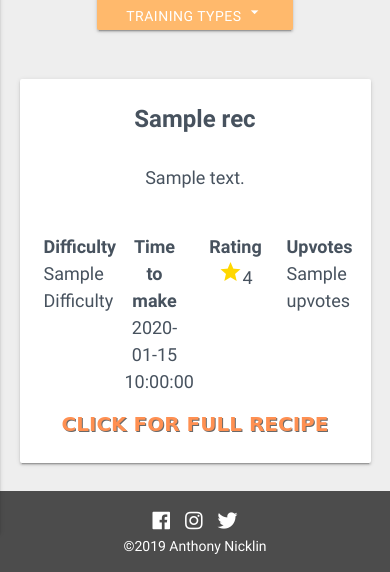
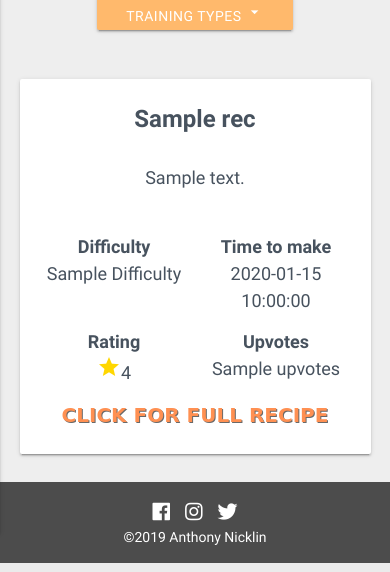
Before and after one commit to AnthonyNicklin/meat-free, a Flask app: template app/templates/recipes.html in a window 390 px wide. Shown: the part 371-943 px from the top of the page. Run offline with Flask 2, Linux system fonts and the light colour scheme; the template is opened without the code that fills it: most values are stand-ins (such as "Sample title", 1, 10 or a date in 2020); some libraries are stand-ins or nearby versions; some web fonts are replaced.

Commit message:
Adjusted colmun sizes for recipe specs on small screens

```diff
--- a/app/templates/recipes.html
+++ b/app/templates/recipes.html
@@ -73,19 +73,19 @@
                 <br>
                 <br>
                 <div class="row">
-                    <div class="recipe_details center-align col s3">
+                    <div class="recipe_details center-align col s6 m3">
                         <p><b>Difficulty</b></p>
                         <p>{{ rec.difficulty.title() }}</p>
                     </div>
-                    <div class="recipe_details center-align col s3">
+                    <div class="recipe_details center-align col s6 m3">
                         <p><b>Time to make</b></p>
                         <p>{{ rec.time_to_make }}</p>
                     </div>
-                    <div class="recipe_details center-align col s3">
+                    <div class="recipe_details center-align col s6 m3">
                         <p><b>Rating</b></p>
                         <p><i class="material-icons gold-star">star</i>{{ rec.rating }}</p>
                     </div>
-                    <div class="recipe_details center-align col s3">
+                    <div class="recipe_details center-align col s6 m3">
                         <p><b>Upvotes</b></p>
                         <p>{{ rec.upvotes }}</p>
                     </div>
```
